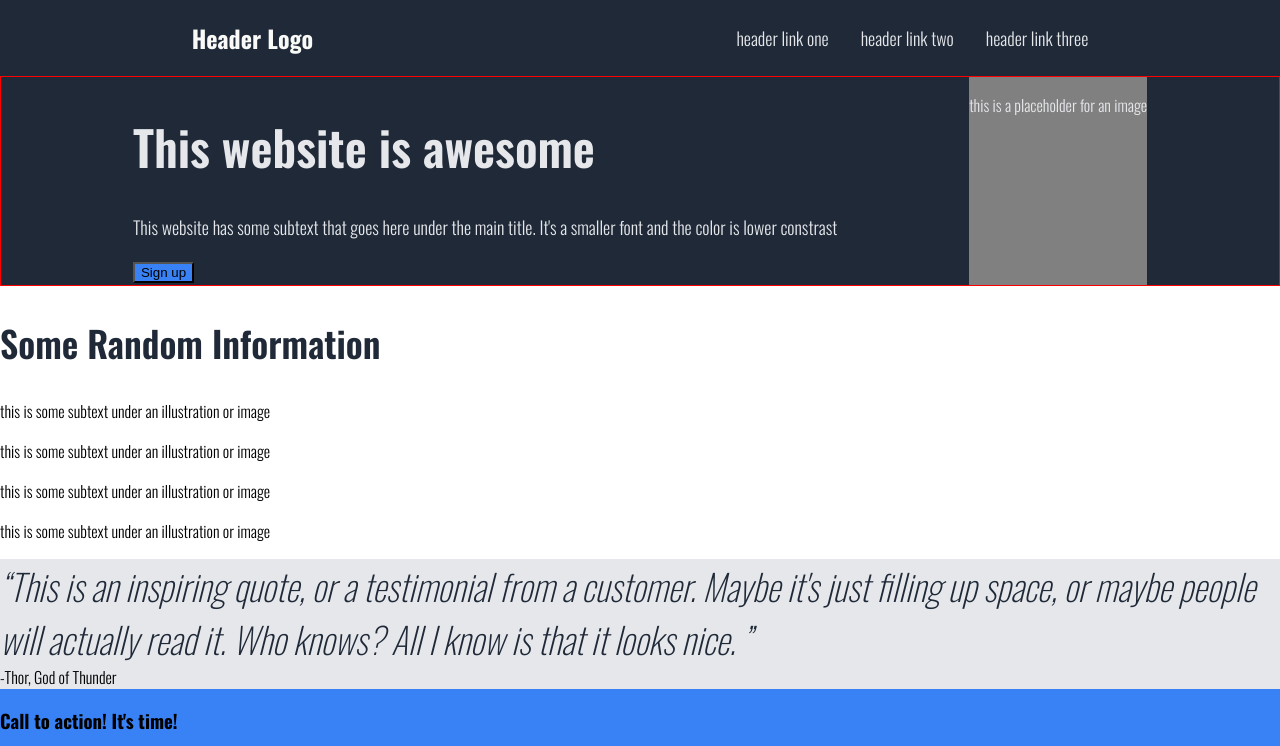
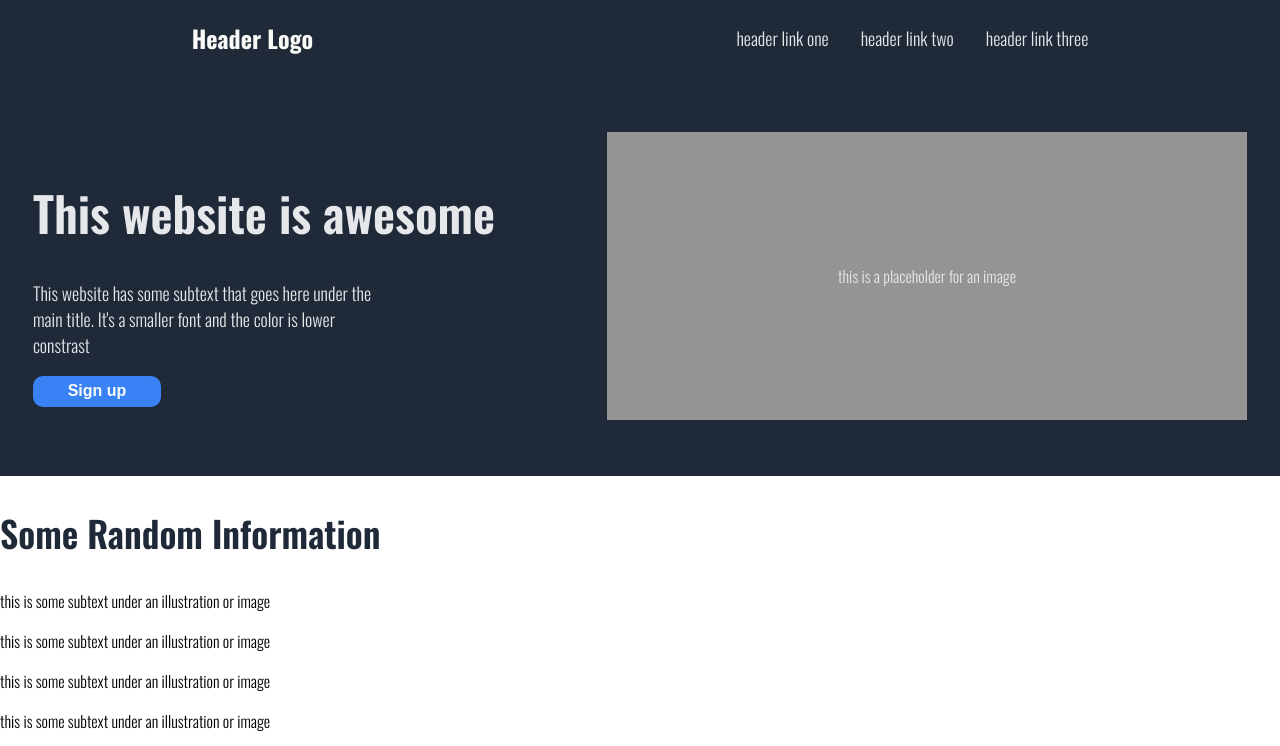
Before and after one commit to PulseFiction/odin-landing-page, a plain HTML site: page index.html in a window 1280 px wide. Shown: the top 746 px of the page. Drawn offline with nearby package versions, Linux system fonts and the light colour scheme.

Commit message:
Added style to main area.

```diff
--- a/style.css
+++ b/style.css
@@ -59,17 +59,35 @@ h1 {
 
 }
 
+.main p {
+    width: 37ch;
+}
+
 .container {
     display: flex;
     align-items: center;
-    justify-content: space-evenly;
-    border: 1px solid red;
+    justify-content: center;
+    gap: 7rem;
+    height: 25rem;
 }
 
 .placeholder-img {
-    background-color: grey;
-    height: 13rem; /* 208px */
+    background-color: #949494;
+    height: 18rem; /* 208px */
+    width: 40rem;
+    display: flex;
+    align-items: center;
+    justify-content: center;
+}
 
+.main button {
+    border-style: none;
+    padding: 0.4rem;
+    width: 8rem;
+    border-radius: 10px;
+    color: #F9FAF8;
+    font-weight: 700;
+    font-size: 1rem;
 }
 
 /* Information Area */
```
